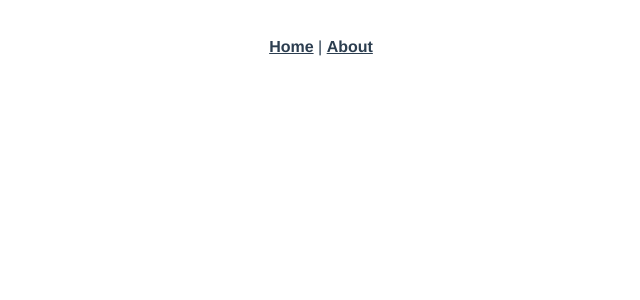
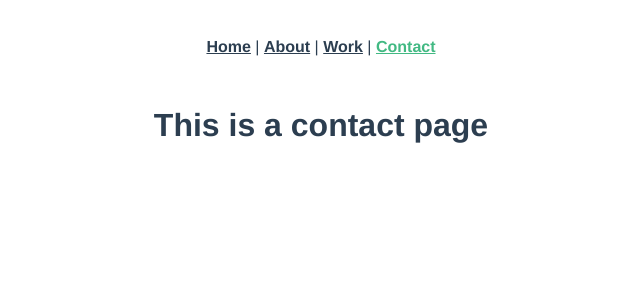
Before and after one commit to mitamam/mitamamasuda.com, a Vue app: page /contact in a window 1280 px wide. Before the commit this address had no page. Shown: the top 300 px of the page, without its empty margins (319-959 px from the left). Built offline with nearby package versions, Linux system fonts and the light colour scheme.

Commit message:
Configure routing for main pages

```diff
--- a/src/App.vue
+++ b/src/App.vue
@@ -1,7 +1,9 @@
 <template>
   <nav>
     <router-link to="/">Home</router-link> |
-    <router-link to="/about">About</router-link>
+    <router-link to="/about">About</router-link> |
+    <router-link to="/work">Work</router-link> |
+    <router-link to="/contact">Contact</router-link>
   </nav>
   <router-view/>
 </template>
--- a/src/router/index.js
+++ b/src/router/index.js
@@ -1,19 +1,30 @@
 import { createRouter, createWebHistory } from 'vue-router'
-import HomeView from '../views/HomeView.vue'
+
+const Home = () => import(/* webpackChunkName: "home" */ '@/views/Home')
+import About from '@/views/About'
+import Work from '@/views/Work'
+import Contact from '@/views/Contact'
 
 const routes = [
   {
     path: '/',
     name: 'home',
-    component: HomeView
+    component: Home
   },
   {
     path: '/about',
     name: 'about',
-    // route level code-splitting
-    // this generates a separate chunk (about.[hash].js) for this route
-    // which is lazy-loaded when the route is visited.
-    component: () => import(/* webpackChunkName: "about" */ '../views/AboutView.vue')
+    component: About
+  },
+  {
+    path: '/work',
+    name: 'work',
+    component: Work
+  },
+  {
+    path: '/contact',
+    name: 'contact',
+    component: Contact
   }
 ]
 
--- /dev/null
+++ b/src/views/Contact.vue
@@ -0,0 +1,5 @@
+<template>
+    <div class="contact">
+      <h1>This is a contact page</h1>
+    </div>
+  </template>
--- a/src/views/HomeView.vue
+++ b/src/views/Home.vue
@@ -10,7 +10,7 @@
 import HelloWorld from '@/components/HelloWorld.vue'
 
 export default {
-  name: 'HomeView',
+  name: 'Home',
   components: {
     HelloWorld
   }
--- /dev/null
+++ b/src/views/Work.vue
@@ -0,0 +1,5 @@
+<template>
+    <div class="work">
+      <h1>This is a work page</h1>
+    </div>
+  </template>
```
Also changed, not shown: .eslintrc.js, src/views/About.vue (renamed from src/views/AboutView.vue).
